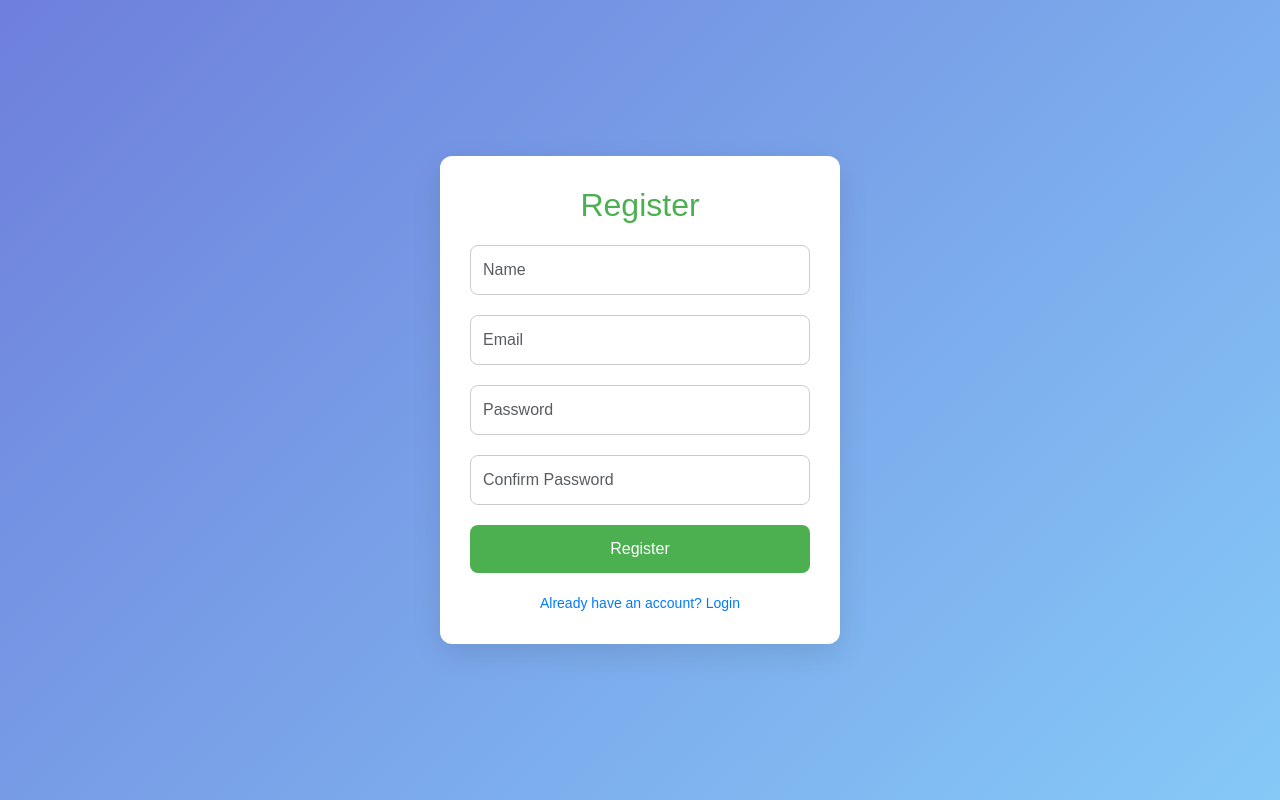
After one commit to zahlambo/EasyShare, a FastAPI app: template src/templates/register.html in a window 1280 px wide. The commit adds this page. Run offline with FastAPI, Linux system fonts and the light colour scheme; the template is opened without the code that fills it, so the values that code supplies are empty; parts of the project's set-up code (start-up, migrations or seed data) failed here and were passed over.

Commit message:
Auth is properly integrated with FE

```diff
--- a/main.py
+++ b/main.py
@@ -1,19 +1,18 @@
 import asyncio
 import contextlib
 import os
-import uuid
 from contextlib import asynccontextmanager
 from datetime import datetime, timedelta
 
 from dotenv import load_dotenv
-from fastapi import FastAPI, File, HTTPException, UploadFile
-from fastapi.responses import FileResponse
+from fastapi import FastAPI
 from fastapi.staticfiles import StaticFiles
+from fastapi.templating import Jinja2Templates
 from starlette.middleware.cors import CORSMiddleware
-from starlette.responses import HTMLResponse
 
 from src.routes.auth import router as auth_router
 from src.routes.files import router as files_router
+from src.routes.html import router as html_router
 
 load_dotenv()
 
@@ -72,4 +71,9 @@ app.add_middleware(
 
 app.include_router(auth_router)
 app.include_router(files_router)
-app.mount("/", StaticFiles(directory="static", html=True), name="static")
+
+# This should always be at the bottom.
+app.include_router(html_router)
+
+# Mount static files directory
+app.mount("/static", StaticFiles(directory="src/static"), name="static")
--- a/src/routes/auth.py
+++ b/src/routes/auth.py
@@ -1,8 +1,6 @@
-from fastapi import APIRouter, HTTPException, Depends, status, Response, Request
+from fastapi import APIRouter, HTTPException, Depends, status, Response, Form
+from fastapi.responses import JSONResponse
 from sqlalchemy.orm import Session
-from fastapi.responses import JSONResponse
-from datetime import timedelta
-
 from src.database.database import get_db
 from src.database.models import User
 from src.schemas.schemas import UserLogin, UserRegister, Token
@@ -19,20 +17,29 @@ COOKIE_MAX_AGE = 60 * 30  # 30 minutes
 COOKIE_DOMAIN = "localhost"  # Update to your domain (e.g., example.com)
 COOKIE_PATH = "/"
 COOKIE_SECURE = False  # Set to True for production (HTTPS)
-COOKIE_HTTP_ONLY = True
-COOKIE_SAMESITE = "Strict"  # Can be "Lax" or "Strict"
+COOKIE_HTTP_ONLY = False
+COOKIE_SAMESITE = "Lax"  # Can be "Lax" or "Strict"
 
 # Register new user
 @router.post("/register", response_model=Token)
-async def register_user(user: UserRegister, db: Session = Depends(get_db)):
-    db_user = db.query(User).filter(User.email == user.email).first()
+async def register_user(
+    name: str = Form(...),
+    email: str = Form(...),
+    password: str = Form(...),
+    confirm_password: str = Form(...),
+    db: Session = Depends(get_db)
+):
+    if password != confirm_password:
+        raise HTTPException(status_code=400, detail="Passwords do not match")
+
+    db_user = db.query(User).filter(User.email == email).first()
     if db_user:
         raise HTTPException(status_code=400, detail="Email already registered")
 
-    hashed_password = hash_password(user.password)
+    hashed_password = hash_password(password)
     new_user = User(
-        name=user.name,
-        email=user.email,
+        name=name,
+        email=email,
         password=hashed_password,
         created_date=get_current_timestamp(),
         is_active=True
@@ -55,10 +62,14 @@ async def register_user(user: UserRegister, db: Session = Depends(get_db)):
 
 # Login user and generate JWT token
 @router.post("/login", response_model=Token)
-async def login_user(user: UserLogin, db: Session = Depends(get_db)):
-    db_user = db.query(User).filter(User.email == user.email).first()
+async def login_user(
+    email: str = Form(...),
+    password: str = Form(...),
+    db: Session = Depends(get_db)
+):
+    db_user = db.query(User).filter(User.email == email).first()
 
-    if db_user is None or not verify_password(user.password, db_user.password):
+    if db_user is None or not verify_password(password, db_user.password):
         raise HTTPException(status_code=401, detail="Invalid credentials")
 
     # Create JWT token
@@ -72,9 +83,3 @@ async def login_user(user: UserLogin, db: Session = Depends(get_db)):
         httponly=COOKIE_HTTP_ONLY, samesite=COOKIE_SAMESITE
     )
     return response
-
-# Logout user by clearing the cookie
-@router.post("/logout")
-async def logout_user(response: Response):
-    response.delete_cookie(COOKIE_NAME, domain=COOKIE_DOMAIN, path=COOKIE_PATH)
-    return {"msg": "Successfully logged out"}
--- /dev/null
+++ b/src/templates/register.html
@@ -0,0 +1,143 @@
+<!DOCTYPE html>
+<html lang="en">
+<head>
+    <meta charset="UTF-8">
+    <meta name="viewport" content="width=device-width, initial-scale=1.0">
+    <title>Register</title>
+    <link rel="stylesheet" href="https://cdn.jsdelivr.net/npm/bootstrap@5.3.0/dist/css/bootstrap.min.css">
+    <script src="https://cdn.jsdelivr.net/npm/bootstrap@5.3.0/dist/js/bootstrap.bundle.min.js"></script>
+    <style>
+        body {
+            font-family: 'Arial', sans-serif;
+            background: linear-gradient(135deg, #6e7fdb, #85c9f7);
+            height: 100vh;
+            display: flex;
+            justify-content: center;
+            align-items: center;
+            color: #333;
+        }
+        .form-container {
+            background: #fff;
+            border-radius: 12px;
+            box-shadow: 0 10px 30px rgba(0, 0, 0, 0.1);
+            width: 100%;
+            max-width: 400px;
+            padding: 30px;
+            text-align: center;
+        }
+        h2 {
+            margin-bottom: 20px;
+            color: #4CAF50;
+        }
+        .form-group {
+            margin-bottom: 20px;
+        }
+        .form-group input {
+            width: 100%;
+            padding: 12px;
+            margin: 8px 0;
+            border: 1px solid #ccc;
+            border-radius: 8px;
+            font-size: 16px;
+            transition: 0.3s;
+        }
+        .form-group input:focus {
+            border-color: #4CAF50;
+            outline: none;
+        }
+        .form-group button {
+            width: 100%;
+            padding: 12px;
+            border: none;
+            background-color: #4CAF50;
+            color: white;
+            font-size: 16px;
+            border-radius: 8px;
+            cursor: pointer;
+            transition: background-color 0.3s;
+        }
+        .form-group button:hover {
+            background-color: #45a049;
+        }
+        .toggle-link {
+            color: #007BFF;
+            font-size: 14px;
+            cursor: pointer;
+            text-decoration: none;
+            margin-top: 10px;
+        }
+        .toggle-link:hover {
+            text-decoration: underline;
+        }
+    </style>
+</head>
+<body>
+
+<div class="form-container">
+    <h2 id="form-title">Register</h2>
+
+    <form id="register-form" style="display: block;">
+        <div class="form-group">
+            <input type="text" id="register-name" class="form-control" placeholder="Name" required>
+        </div>
+        <div class="form-group">
+            <input type="email" id="register-email" class="form-control" placeholder="Email" required>
+        </div>
+        <div class="form-group">
+            <input type="password" id="register-password" class="form-control" placeholder="Password" required>
+        </div>
+        <div class="form-group">
+            <input type="password" id="register-confirm-password" class="form-control" placeholder="Confirm Password" required>
+        </div>
+        <div class="form-group">
+            <button type="button" class="btn btn-primary" onclick="register()">Register</button>
+        </div>
+    </form>
+
+    <div class="toggle-link">
+        <span id="toggle-link-text" onclick="window.location.href='/login'">Already have an account? Login</span>
+    </div>
+
+    <div id="error-message" class="mt-3 text-danger" style="display: none;"></div>
+</div>
+
+<script>
+    async function register() {
+        const name = document.getElementById('register-name').value;
+        const email = document.getElementById('register-email').value;
+        const password = document.getElementById('register-password').value;
+        const confirmPassword = document.getElementById('register-confirm-password').value;
+        const errorMessage = document.getElementById('error-message');
+
+        if (password !== confirmPassword) {
+            errorMessage.textContent = 'Passwords do not match';
+            errorMessage.style.display = 'block';
+            return;
+        }
+
+        const response = await fetch('/auth/register', {
+            method: 'POST',
+            headers: {
+                'Content-Type': 'application/x-www-form-urlencoded',
+            },
+            body: new URLSearchParams({
+                name: name,
+                email: email,
+                password: password,
+                'confirm-password': confirmPassword
+            })
+        });
+
+        const data = await response.json();
+
+        if (response.status === 200) {
+            window.location.href = '/login';  // Redirect to login page on success
+        } else {
+            errorMessage.textContent = data.detail || 'Registration failed. Please try again.';
+            errorMessage.style.display = 'block';
+        }
+    }
+</script>
+
+</body>
+</html>
```
Also changed, not shown: requirements.txt (+20 -2 lines), src/routes/html.py (added, +23 -0 lines), src/templates/files.html (renamed from static/files.html, +32 -0 lines), src/templates/index.html (renamed from static/index.html, +43 -9 lines), src/templates/login.html (renamed from static/login.html, +32 -56 lines), src/static/dark-mode.js (renamed from static/dark-mode.js), src/static/fetchFiles.js (renamed from static/fetchFiles.js), src/static/script.js (renamed from static/script.js), src/static/style.css (renamed from static/style.css).
